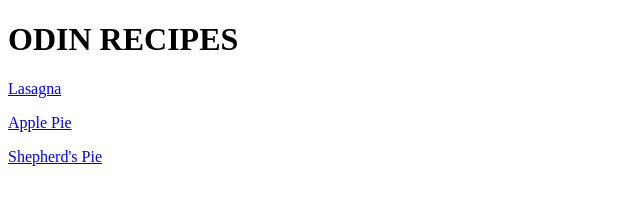
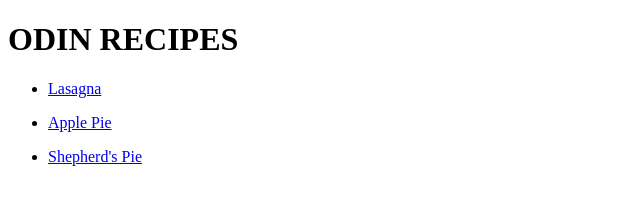
Before and after one commit to nitishragu12/odin_recipes, a plain HTML site: page index.html in a window 1280 px wide. Shown: the whole page, without its empty margins (0-640 px from the left). Drawn offline with Linux system fonts and the light colour scheme.

Commit message:
added bullets in home page

```diff
--- a/index.html
+++ b/index.html
@@ -10,9 +10,10 @@
     <h1>
         ODIN RECIPES
     </h1>
-    <p><a href="recipes/lasagna.html">Lasagna</a></p>
-    <p><a href="recipes/apple_pie.html">Apple Pie</a></p>
-    <p><a href="recipes/shepherds_pie.html">Shepherd's Pie</a></p>
-
+    <ul>
+        <li><p><a href="recipes/lasagna.html">Lasagna</a></p></li>
+        <li><p><a href="recipes/apple_pie.html">Apple Pie</a></p></li>
+        <li><p><a href="recipes/shepherds_pie.html">Shepherd's Pie</a></p></li>
+    </ul>
 </body>
 </html>
```
